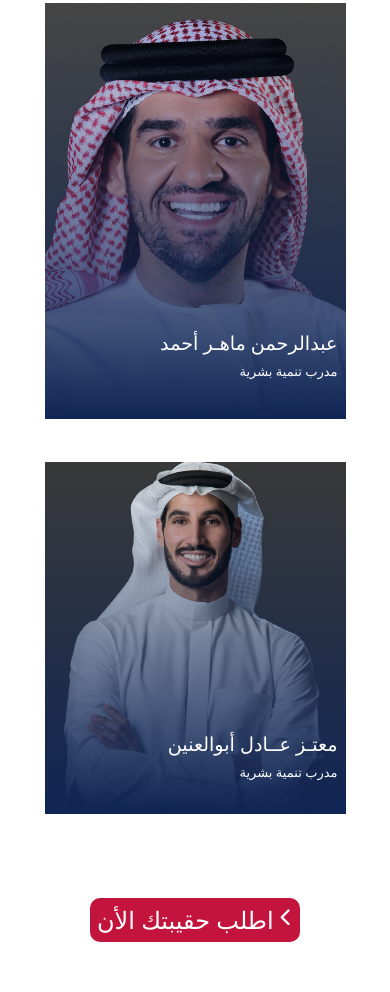
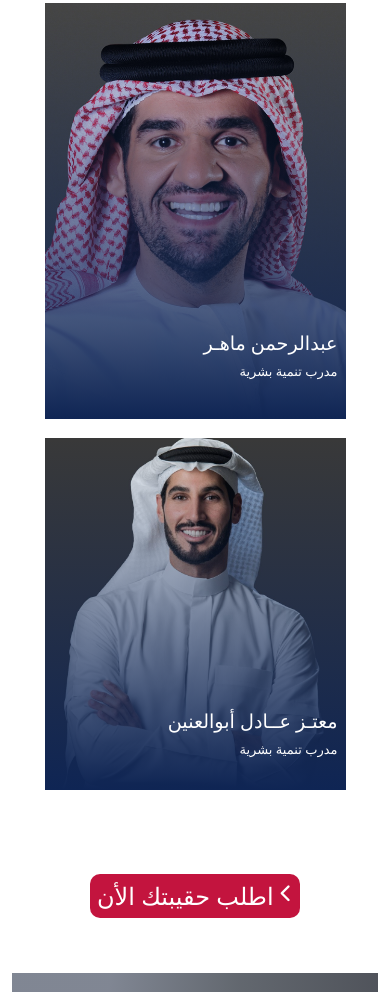
Before and after one commit to mezoo-adel/tomoh-landing-page, a plain HTML site: page index.html in a window 390 px wide. Shown: the part 3034-4026 px from the top of the page. Drawn offline with nearby package versions, Linux system fonts and the light colour scheme.

Commit message:
edited client's opinions

```diff
--- a/index.html
+++ b/index.html
@@ -144,31 +144,31 @@
                         background-position: center; background-size: cover;">
                     </div>
                     <div style="position: absolute; bottom: 4%; margin-right: 8px; color: #fff;">
-                        <h6 style=" font-size: larger;">
+                        <h6 style=" font-size: larger;text-align: right;">
                             أحمد ماهر محمد</h6>
                         <p style="font-size: small; text-align: right;">مدرب تنمية بشرية</p>
                     </div>
                 </div>
+
                 <div class=" col-10 col-md-3 m-auto position-relative ">
                     <div
-                        style="margin-bottom: -5px; height: 26rem; background-image: repeating-linear-gradient(transparent,50%,#0f2554),url(./images/kli-khaliji.png);
+                        style="margin-bottom:-5px; height: 26rem; background-image: repeating-linear-gradient(transparent,50%,#0f2554),url(./images/kli-khaliji.png);
                         background-position: center; background-size: cover;">
                     </div>
-
                     <div style="position: absolute; bottom: 4%; margin-right: 8px; color: #fff;">
-                        <h6 style=" font-size: larger;">
-                            عبدالرحمن ماهـر أحمد</h6>
+                        <h6 style=" font-size: larger;text-align: right;">
+                            عبدالرحمن ماهـر</h6>
                         <p style="font-size: small; text-align: right;">مدرب تنمية بشرية</p>
                     </div>
                 </div>
-                <div class=" col-10 col-md-3 m-auto position-relative pt-5 pt-md-0">
+
+                <div class=" col-10 col-md-3 m-auto position-relative pt-4 pt-md-0">
                     <div
                         style=" height: 22rem; background-image: repeating-linear-gradient(transparent,50%,#0f2554),url(./images/Hassan-Jameel.jpg);
                         background-position: center; background-size: cover;">
                     </div>
-
                     <div style="position: absolute; bottom: 4%; margin-right: 8px; color: #fff;">
-                        <h6 style=" font-size: larger;">
+                        <h6 style=" font-size: larger;text-align: right;">
                             معتـز عــادل أبوالعنين</h6>
                         <p style="font-size: small; text-align: right;">مدرب تنمية بشرية</p>
                     </div>
```
